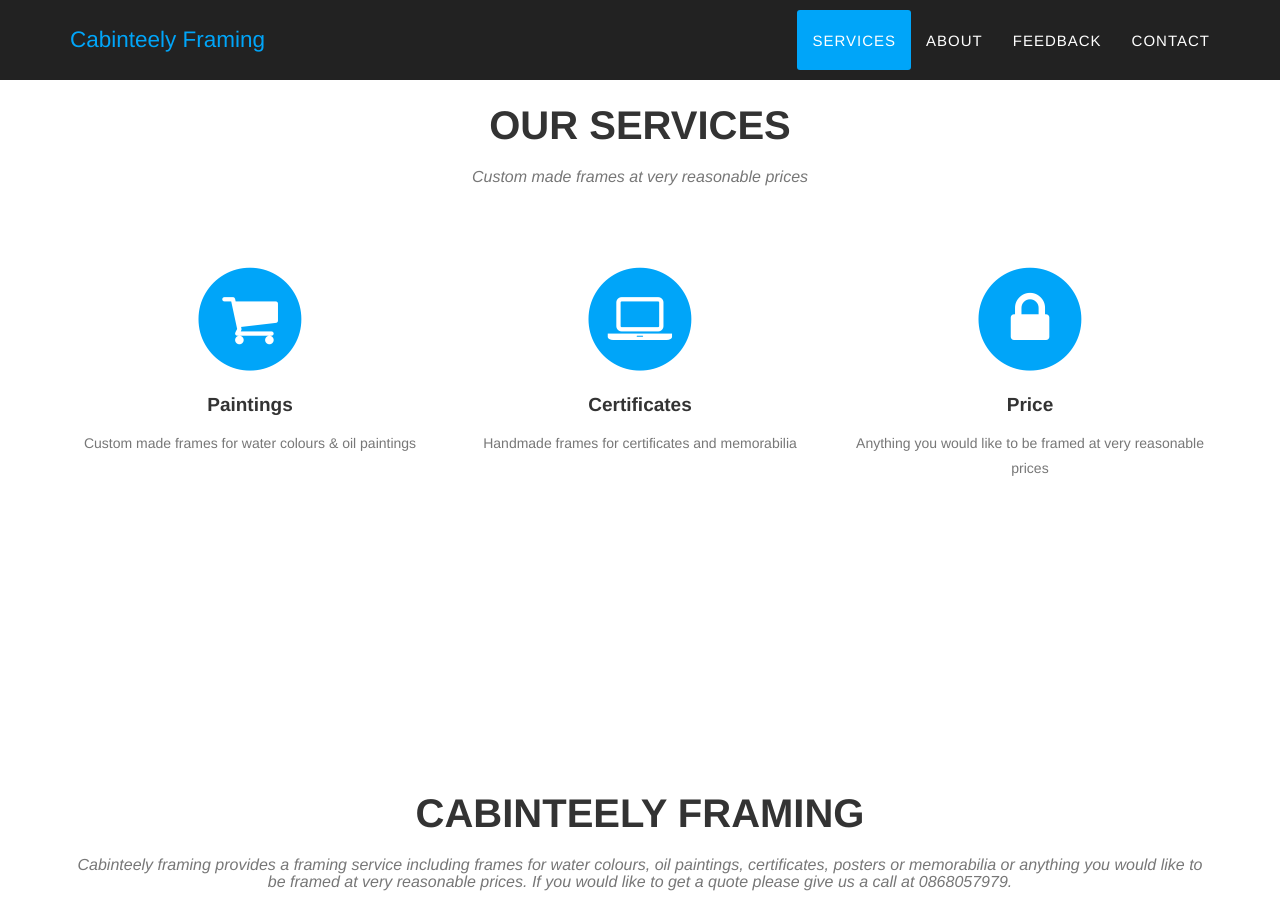
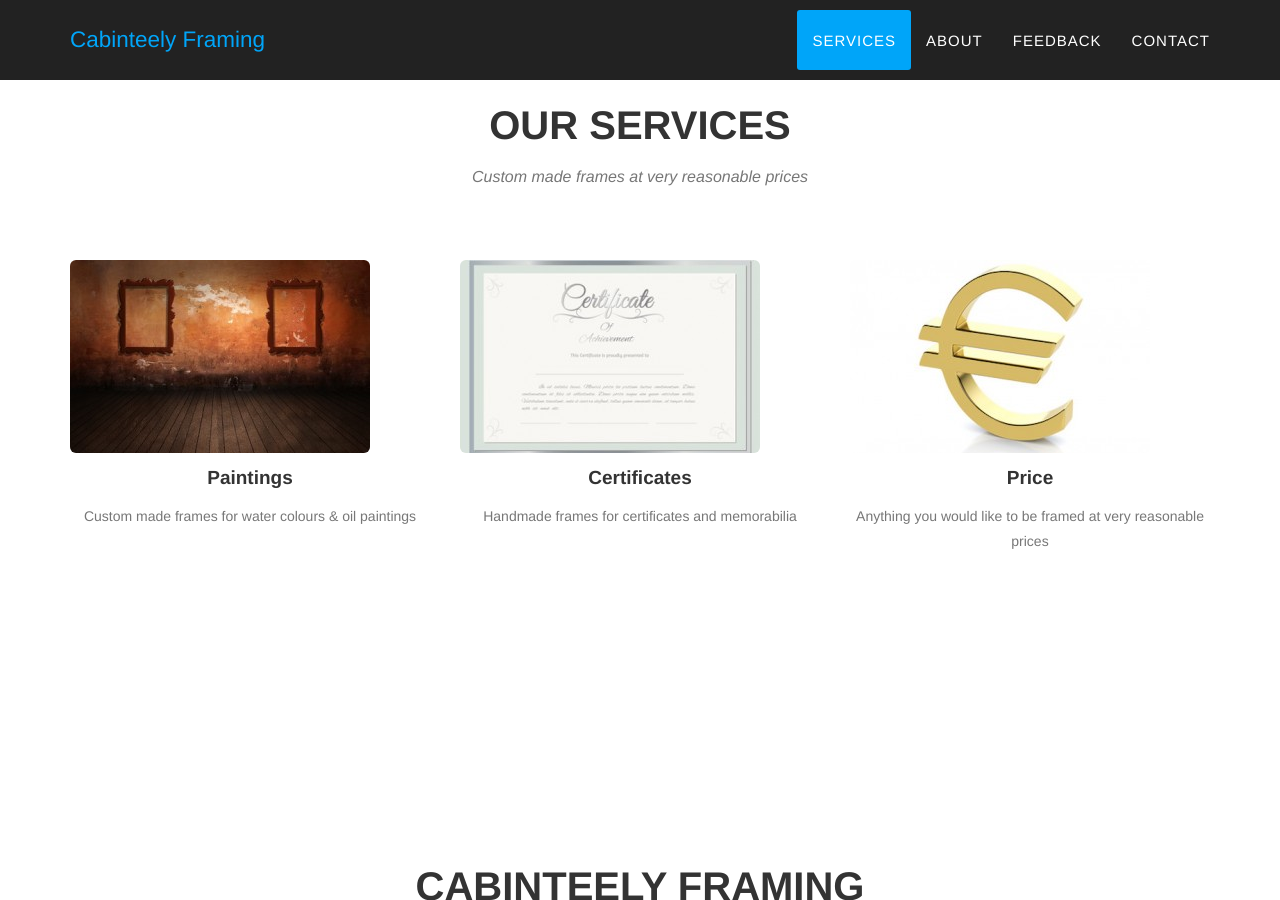
Before and after one commit to cabinteelyframing/cabinteelyframing, a Jekyll site: the page built from index.html, in a window 1280 px wide and 900 px high, scrolled down 805 px. Built offline with Jekyll 4.4.1, drawn with Linux system fonts in a browser that asks for light colours; some web fonts are replaced.

Commit message:
Updating images

```diff
--- a/_includes/services.html
+++ b/_includes/services.html
@@ -9,26 +9,29 @@
             </div>
             <div class="row text-center">
                 <div class="col-md-4">
-                    <span class="fa-stack fa-4x">
-                        <i class="fa fa-circle fa-stack-2x text-primary"></i>
-                        <i class="fa fa-shopping-cart fa-stack-1x fa-inverse"></i>
-                    </span>
+<!--                    <span class="fa-stack fa-4x">-->
+<!--                        <i class="fa fa-circle fa-stack-2x text-primary"></i>-->
+<!--                        <i class="fa fa-shopping-cart fa-stack-1x fa-inverse"></i>-->
+<!--                    </span>-->
+                    <img src="img/services/1.jpg" class="img-responsive img-rounded" alt="">
                     <h4 class="service-heading">Paintings</h4>
                     <p class="text-muted">Custom made frames for water colours & oil paintings</p>
                 </div>
                 <div class="col-md-4">
-                    <span class="fa-stack fa-4x">
-                        <i class="fa fa-circle fa-stack-2x text-primary"></i>
-                        <i class="fa fa-laptop fa-stack-1x fa-inverse"></i>
-                    </span>
+<!--                    <span class="fa-stack fa-4x">-->
+<!--                        <i class="fa fa-circle fa-stack-2x text-primary"></i>-->
+<!--                        <i class="fa fa-laptop fa-stack-1x fa-inverse"></i>-->
+<!--                    </span>-->
+                    <img src="img/services/2.jpg" class="img-responsive img-rounded" alt="">
                     <h4 class="service-heading">Certificates</h4>
                     <p class="text-muted">Handmade frames for certificates and memorabilia</p>
                 </div>
                 <div class="col-md-4">
-                    <span class="fa-stack fa-4x">
-                        <i class="fa fa-circle fa-stack-2x text-primary"></i>
-                        <i class="fa fa-lock fa-stack-1x fa-inverse"></i>
-                    </span>
+<!--                    <span class="fa-stack fa-4x">-->
+<!--                        <i class="fa fa-circle fa-stack-2x text-primary"></i>-->
+<!--                        <i class="fa fa-lock fa-stack-1x fa-inverse"></i>-->
+<!--                    </span>-->
+                    <img src="img/services/3.jpg" class="img-responsive img-rounded" alt="">
                     <h4 class="service-heading">Price</h4>
                     <p class="text-muted">Anything you would like to be framed at very reasonable prices</p>
                 </div>
```
Also changed, not shown: img/services/1.jpg (added), img/services/2.jpg (added), img/services/3.jpg (added).
